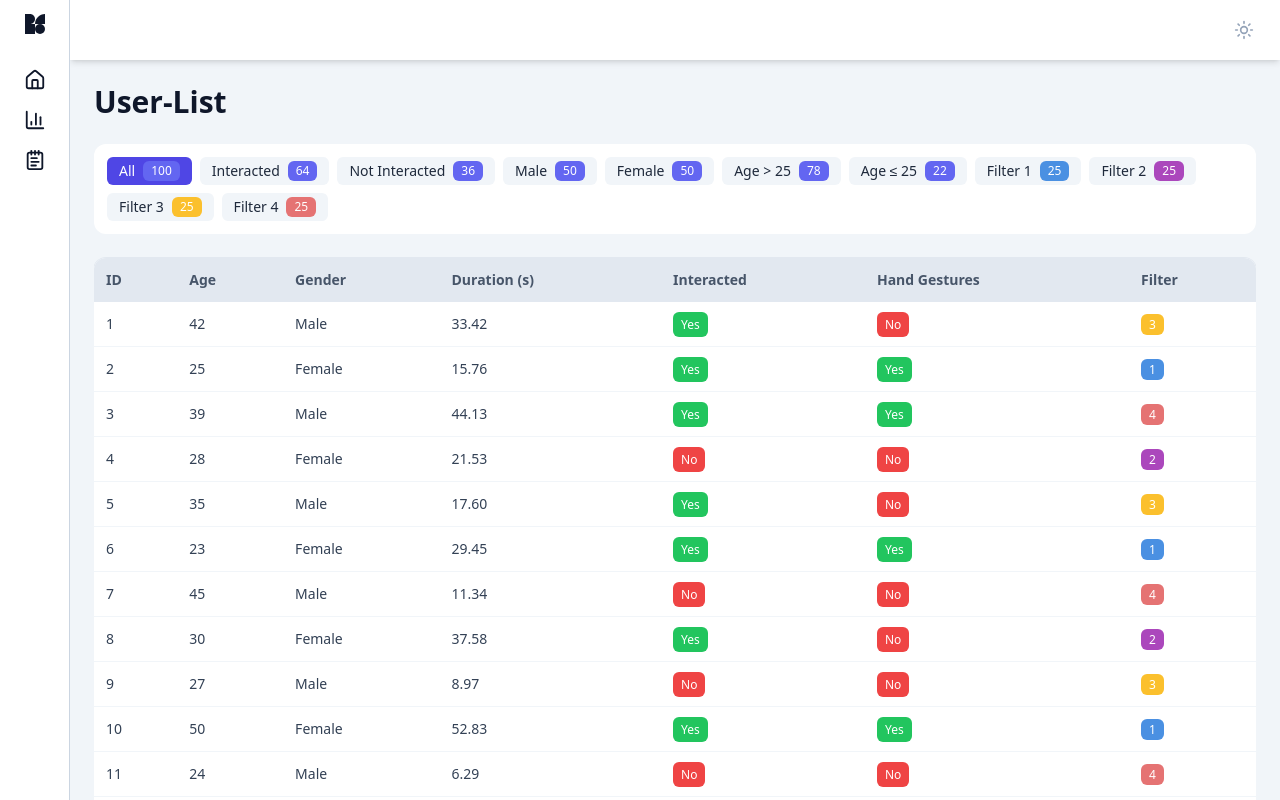
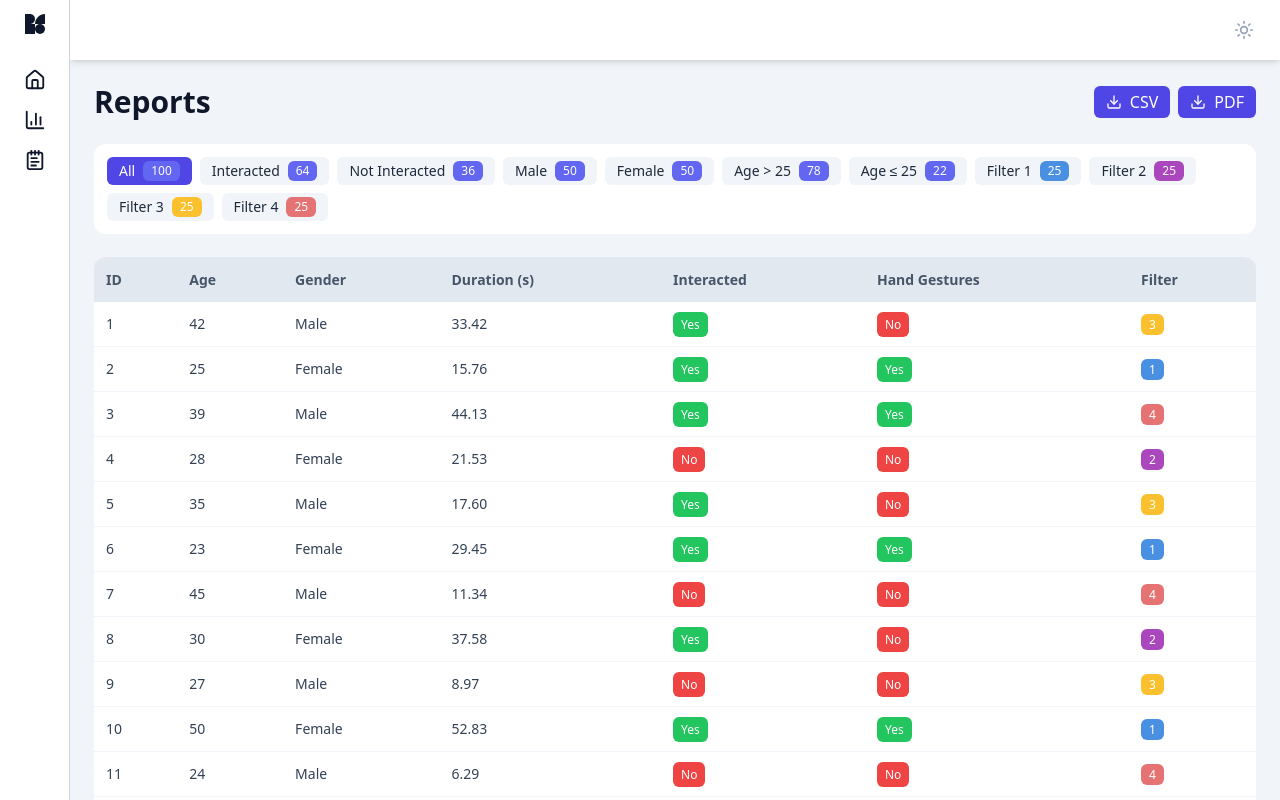
Before and after one commit to Mdeeq08/Data-visualization, a React (Vite) app: page /reports in a window 1280 px wide. Built offline with nearby package versions, Linux system fonts and the light colour scheme.

Commit message:
able to export data

```diff
--- a/package.json
+++ b/package.json
@@ -14,6 +14,8 @@
     "@uidotdev/usehooks": "^2.4.1",
     "clsx": "^2.1.1",
     "framer-motion": "^12.7.4",
+    "jspdf": "^3.0.1",
+    "jspdf-autotable": "^5.0.2",
     "lucide-react": "^0.441.0",
     "react": "^18.3.1",
     "react-dom": "^18.3.1",
--- a/src/routes/dashboard/reports.jsx
+++ b/src/routes/dashboard/reports.jsx
@@ -1,8 +1,10 @@
 // src/routes/reports/page.jsx
 import { useEffect, useState, useMemo } from "react";
 import { getAllUsers } from "@/data/chartDataService";
-import { ChevronLeft, ChevronRight } from "lucide-react";
+import { ChevronLeft, ChevronRight, Download } from "lucide-react";
 import { motion } from "framer-motion";
+import jsPDF from "jspdf";
+import autoTable from "jspdf-autotable";
 
 const ROWS_PER_PAGE = 20;
 const FILTER_COLORS = ["bg-[#4A90E2]", "bg-[#AB47BC]", "bg-[#FBC02D]", "bg-[#E57373]"];
@@ -53,11 +55,74 @@ const ReportsPage = () => {
     currentPage * ROWS_PER_PAGE
   );
 
+
   const getCount = (filter) => users.filter(filterConditions[filter]).length;
 
+  const exportCSV = () => {
+    const rows = [
+      ["ID", "Age", "Gender", "Duration (s)", "Interacted", "Hand Gestures", "Filter"],
+      ...filteredUsers.map(u => [
+        u.id,
+        u.age,
+        u.gender,
+        u.duration.toFixed(2),
+        u.interacted ? "Yes" : "No",
+        u.handGestures ? "Yes" : "No",
+        u.filter
+      ])
+    ];
+    const csvContent = rows.map(e => e.join(",")).join("\n");
+    const blob = new Blob([csvContent], { type: "text/csv;charset=utf-8;" });
+    const url = URL.createObjectURL(blob);
+    const link = document.createElement("a");
+    link.setAttribute("href", url);
+    link.setAttribute("download", `report_${activeFilter}.csv`);
+    document.body.appendChild(link);
+    link.click();
+    document.body.removeChild(link);
+  };
+
+  const exportPDF = () => {
+    const doc = new jsPDF();
+    autoTable(doc, {
+      head: [["ID", "Age", "Gender", "Duration (s)", "Interacted", "Hand Gestures", "Filter"]],
+      body: filteredUsers.map(u => [
+        u.id,
+        u.age,
+        u.gender,
+        u.duration.toFixed(2),
+        u.interacted ? "Yes" : "No",
+        u.handGestures ? "Yes" : "No",
+        u.filter
+      ])
+    });
+    doc.save(`report_${activeFilter}.pdf`);
+  };
+
   return (
+    <motion.div
+    initial={{ opacity: 0, y: 300 }}
+    animate={{ opacity: 1, y: 0 }}
+    transition={{ duration: 0.7 }}
+    >
     <div className="space-y-6 overflow-x-hidden">
-      <h1 className="text-3xl font-bold text-slate-900 dark:text-white">User-List</h1>
+      <div className="flex justify-between items-center">
+        <h1 className="text-3xl font-bold text-slate-900 dark:text-white">Reports</h1>
+        <div className="flex gap-2">
+          <button
+            onClick={exportCSV}
+            className="flex items-center gap-2 px-3 py-1 bg-indigo-600 text-white rounded-md hover:bg-indigo-700"
+          >
+            <Download size={16} /> CSV
+          </button>
+          <button
+            onClick={exportPDF}
+            className="flex items-center gap-2 px-3 py-1 bg-indigo-600 text-white rounded-md hover:bg-indigo-700"
+          >
+            <Download size={16} /> PDF
+          </button>
+        </div>
+      </div>
 
       {/* Filters */}
       <div className="flex flex-wrap gap-2 bg-white dark:bg-slate-900 p-3 rounded-xl border border-transparent">
@@ -79,14 +144,11 @@ const ReportsPage = () => {
             </span>
           </button>
         ))}
+
       </div>
 
       {/* Table */}
-      <motion.div
-        initial={{ opacity: 0, y: 300 }}
-        animate={{ opacity: 1, y: 0 }}
-        transition={{ duration: 0.7 }}
-        >
+
       <div className="overflow-x-auto rounded-xl shadow-sm bg-white dark:bg-slate-900 ring-1 ring-slate-200 dark:ring-slate-700" >
         <table className="min-w-full text-sm text-left ">
           <thead className="bg-slate-200 dark:bg-slate-800/80 text-slate-600 dark:text-slate-300">
@@ -138,7 +200,7 @@ const ReportsPage = () => {
           </motion.tbody>
         </table>
       </div>
-      </motion.div>
+
       {/* Pagination */}
       <div className="flex items-center justify-between mt-4">
         <button
@@ -160,6 +222,8 @@ const ReportsPage = () => {
         </button>
       </div>
     </div>
+    </motion.div>
+
   );
 };
 
```
Also changed, not shown: 2 other files (tests, documents, lock files or other folders).
